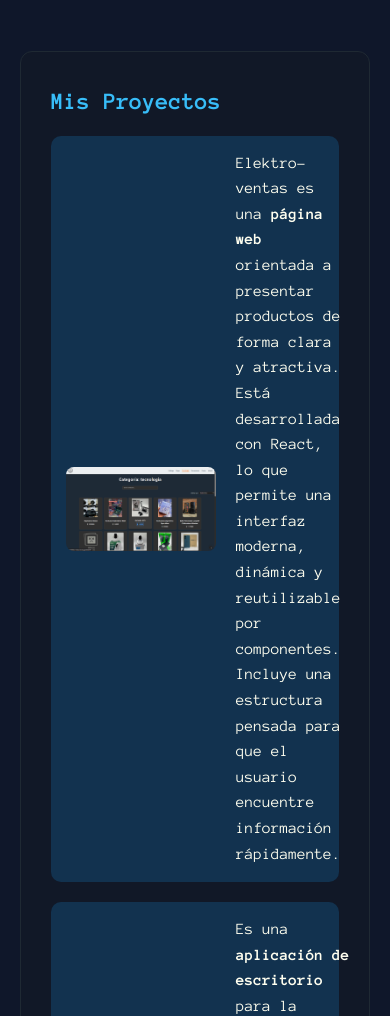
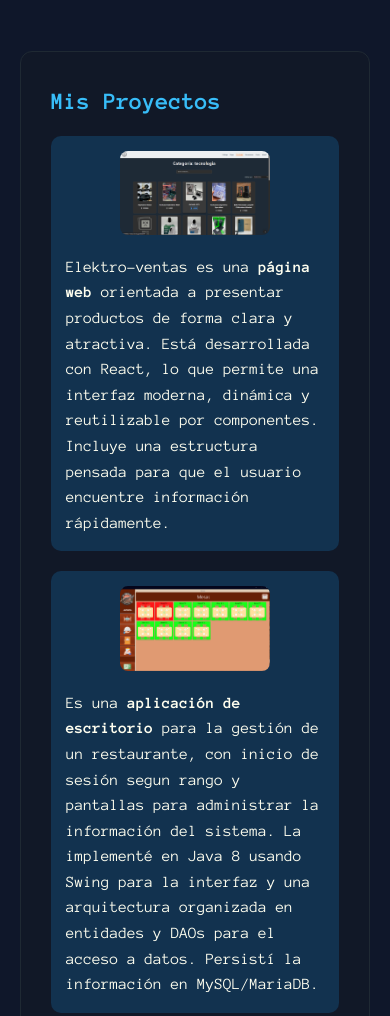
Before and after one commit to SebasTerco73/Portafolio-Personal, a plain HTML site: page index.html in a window 390 px wide. Shown: the part 1960-2976 px from the top of the page. Drawn offline with Linux system fonts and the light colour scheme.

Commit message:
Responsive

```diff
--- a/css/styles.css
+++ b/css/styles.css
@@ -381,4 +381,8 @@ footer {
         flex-direction: column;
         text-align: center;
     }
+
+    .pelicula, .disco, .proyecto {
+    flex-direction: column;
 }
+}
```
Also changed, not shown: 1 other file.
